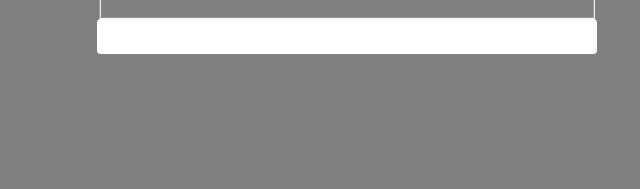
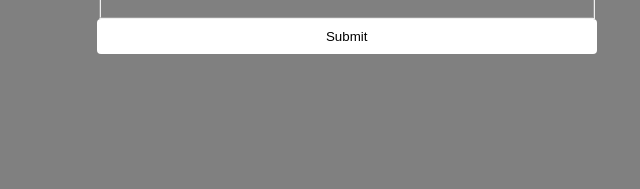
Before and after one commit to TrentonRonich/Project1, a plain HTML site: page contact.html in a window 1280 px wide. Shown: the part 445-634 px from the top of the page, 292-932 px from the left. Drawn offline with Linux system fonts and the light colour scheme.

Commit message:
Add files via upload

```diff
--- a/style.css
+++ b/style.css
@@ -156,8 +156,8 @@ body {
 	border-radius: 4px;
 	border: none;
 	margin-bottom: 10px;
-	background: white;
-	color: #fff;
+	background: White;
+	color: black;
 
   }
 
```
Also changed, not shown: about.html (+2 -1 lines).
